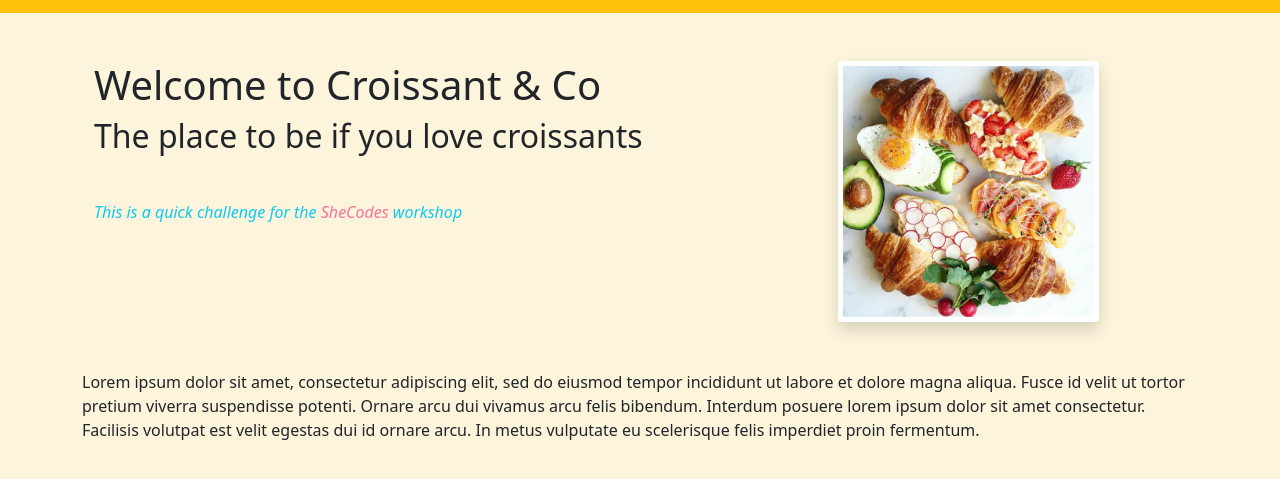
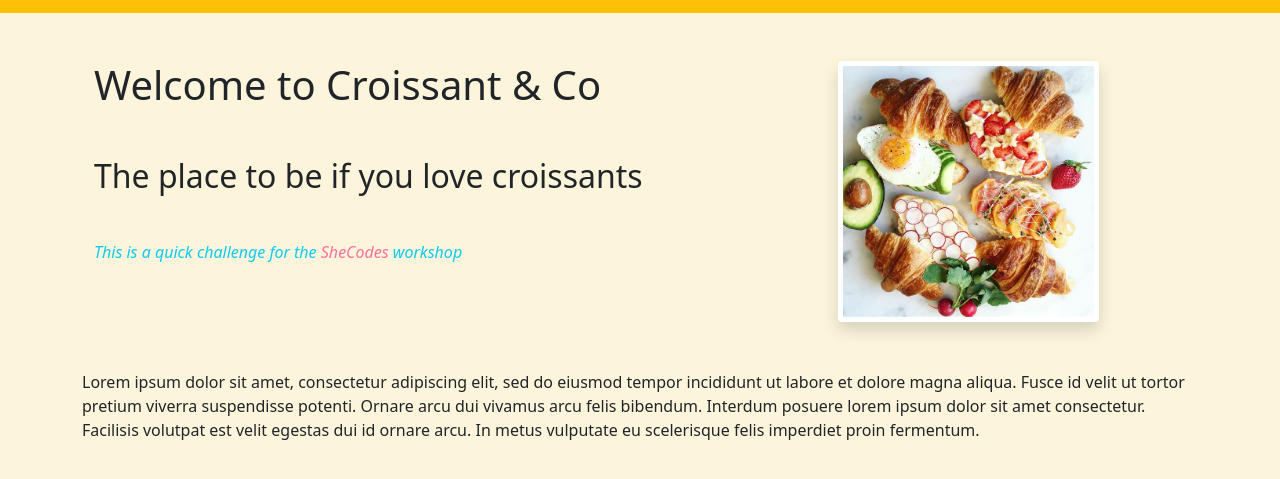
Before and after one commit to ilenia-n/Croissant, a plain HTML site: page index.html in a window 1280 px wide. Shown: the part 65-544 px from the top of the page. Drawn offline with nearby package versions, Linux system fonts and the light colour scheme.

Commit message:
adjusted spacing on the homepage

```diff
--- a/index.html
+++ b/index.html
@@ -48,7 +48,7 @@
       <div class="row">
         <div class="col-md-8">
           <h1>Welcome to Croissant & Co</h1>
-          <h2>The place to be if you love croissants</h2>
+          <h2 class="mt-5 mb-5">The place to be if you love croissants</h2>
           <h6 class="fst-italic text-info mt-5">This is a quick challenge for the <a class="shecodes"
               href="https://www.shecodes.io/" title="SheCodes">SheCodes</a> workshop</h6>
         </div>
```
